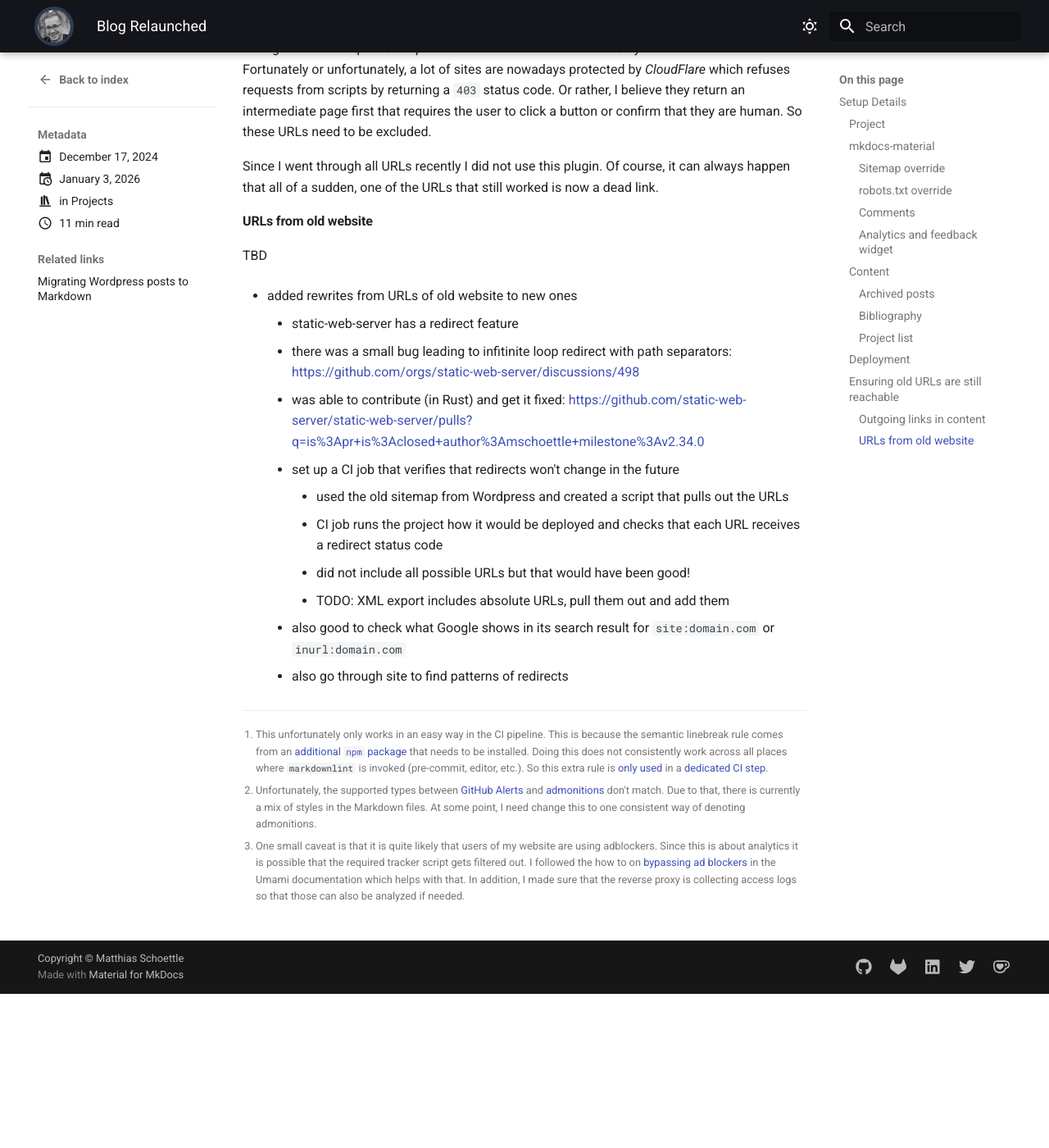
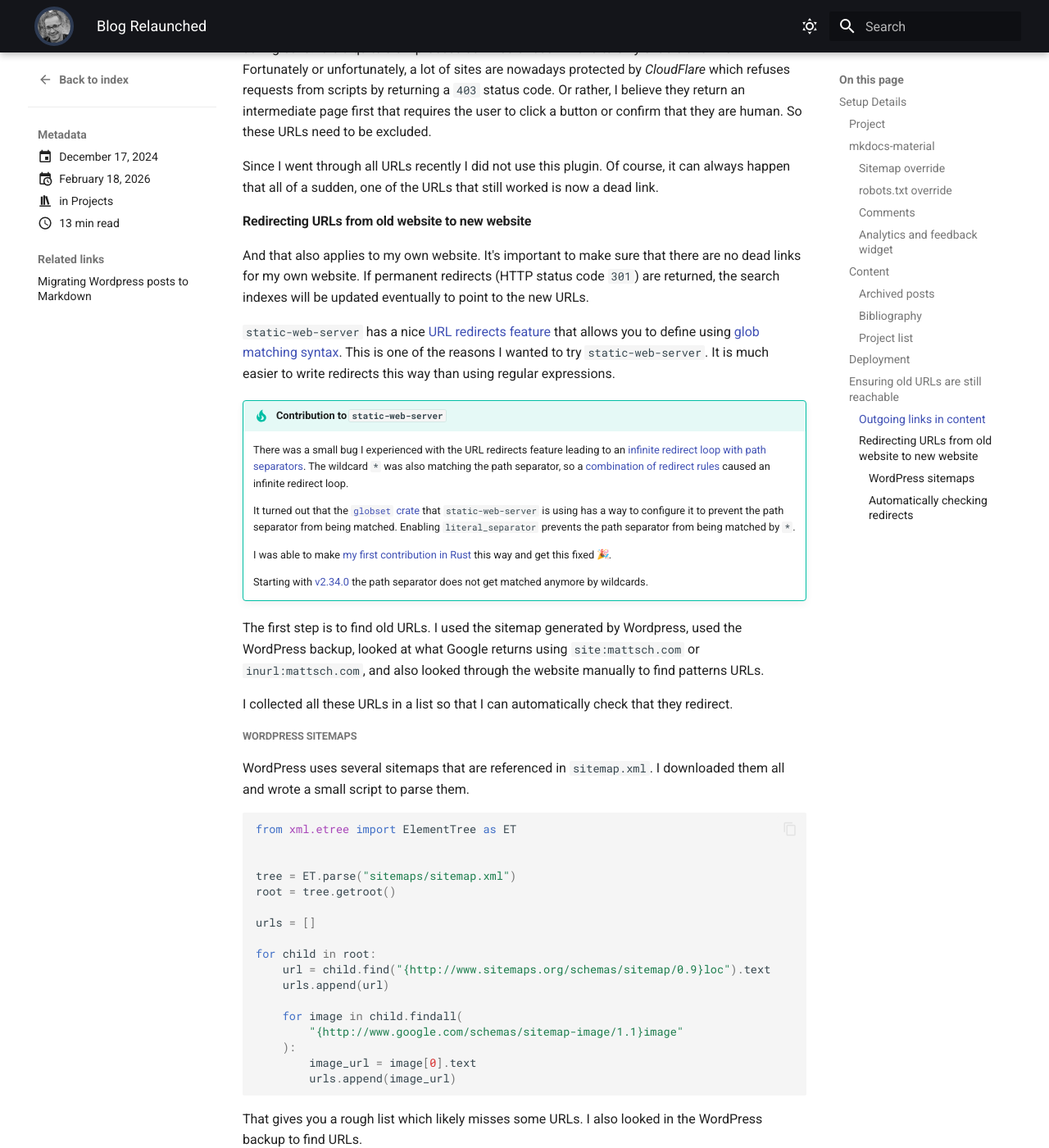
Before and after one commit to mschoettle/website, an MkDocs documentation site: the page built from docs/blog/posts/2024/blog-relaunched.md, in a window 1280 px wide and 1400 px high, scrolled down 5785 px. Shown: the whole window at 82% size. Built offline with MkDocs 1.6.1 and Material for MkDocs 9.7.7, drawn with Linux system fonts in a browser that asks for light colours; emoji names are drawn with the system emoji font; plug-ins that fetch from the network failed and are left out; before the commit the page ends 6997 px from its top, so only the background shows below that; some of the changed text lies outside the part shown.

Commit message:
finalize post

````diff
--- a/docs/blog/posts/2024/blog-relaunched.md
+++ b/docs/blog/posts/2024/blog-relaunched.md
@@ -3,7 +3,7 @@ categories:
   - Projects
 date:
   created: 2024-12-17
-  updated: 2026-01-03
+  updated: 2026-02-18
 links:
   - blog/posts/2025/migrate-wordpress-posts-markdown.md
 tags:
@@ -167,7 +167,7 @@ So when a user uses the feedback widget, an event with the URL of the current pa
 
 Some of the posts from my blog are quite old.
 I started in 2011 and those posts don't reflect what I am doing these days.
-I could have removed them, but I do believe in keeping them for historical reasons (and to avoid old links to cause 404 errors).
+I could have removed them, but I do believe in keeping them for historical reasons (and to avoid dead links).
 
 Instead, I "archived" old posts that I don't intend on keeping updated anymore.
 At first, I used [snippets](https://squidfunk.github.io/mkdocs-material/setup/extensions/python-markdown-extensions/#snippets) to include into each archived page a dedicated Markdown snippet with the archive note.
@@ -255,22 +255,147 @@ So these URLs need to be excluded.
 Since I went through all URLs recently I did not use this plugin.
 Of course, it can always happen that all of a sudden, one of the URLs that still worked is now a dead link.
 
-#### URLs from old website
+#### Redirecting URLs from old website to new website
 
-TBD
+And that also applies to my own website.
+It's important to make sure that there are no dead links for my own website.
+If permanent redirects (HTTP status code `301`) are returned, the search indexes will be updated eventually to point to the new URLs.
 
-- added rewrites from URLs of old website to new ones
+`static-web-server` has a nice [URL redirects feature](https://static-web-server.net/features/url-redirects/) that allows you to define using [glob matching syntax](<https://en.wikipedia.org/wiki/Glob_(programming)>).
+This is one of the reasons I wanted to try `static-web-server`.
+It is much easier to write redirects this way than using regular expressions.
 
-    - static-web-server has a redirect feature
-    - there was a small bug leading to infitinite loop redirect with path separators: https://github.com/orgs/static-web-server/discussions/498
-    - was able to contribute (in Rust) and get it fixed: https://github.com/static-web-server/static-web-server/pulls?q=is%3Apr+is%3Aclosed+author%3Amschoettle+milestone%3Av2.34.0
-    - set up a CI job that verifies that redirects won't change in the future
-        - used the old sitemap from Wordpress and created a script that pulls out the URLs
-        - CI job runs the project how it would be deployed and checks that each URL receives a redirect status code
-        - did not include all possible URLs but that would have been good!
-        - TODO: XML export includes absolute URLs, pull them out and add them
-    - also good to check what Google shows in its search result for `site:domain.com` or `inurl:domain.com`
-    - also go through site to find patterns of redirects
+!!! tip "Contribution to `static-web-server`"
+
+    There was a small bug I experienced with the URL redirects feature leading to an [infinite redirect loop with path separators](https://github.com/orgs/static-web-server/discussions/498).
+    The wildcard `*` was also matching the path separator, so a [combination of redirect rules](https://github.com/orgs/static-web-server/discussions/498#discussioncomment-11293253) caused an infinite redirect loop.
+
+    It turned out that the [`globset` crate](https://docs.rs/globset/0.4.15/globset/#syntax) that `static-web-server` is using has a way to configure it to prevent the path separator from being matched.
+    Enabling `literal_separator` prevents the path separator from being matched by `*`.
+
+    I was able to make [my first contribution in Rust](https://github.com/static-web-server/static-web-server/pulls?q=is%3Apr+is%3Aclosed+author%3Amschoettle+milestone%3Av2.34.0) this way and get this fixed :tada:.
+
+    Starting with [v2.34.0](https://github.com/static-web-server/static-web-server/blob/master/CHANGELOG.md#v2340---2024-12-04) the path separator does not get matched anymore by wildcards.
+
+The first step is to find old URLs.
+I used the sitemap generated by Wordpress, used the WordPress backup, looked at what Google returns using `site:mattsch.com` or `inurl:mattsch.com`, and also looked through the website manually to find patterns URLs.
+
+I collected all these URLs in a list so that I can automatically check that they redirect.
+
+##### WordPress sitemaps
+
+WordPress uses several sitemaps that are referenced in `sitemap.xml`.
+I downloaded them all and wrote a small script to parse them.
+
+```python
+from xml.etree import ElementTree as ET
+
+
+tree = ET.parse("sitemaps/sitemap.xml")
+root = tree.getroot()
+
+urls = []
+
+for child in root:
+    url = child.find("{http://www.sitemaps.org/schemas/sitemap/0.9}loc").text
+    urls.append(url)
+
+    for image in child.findall(
+        "{http://www.google.com/schemas/sitemap-image/1.1}image"
+    ):
+        image_url = image[0].text
+        urls.append(image_url)
+```
+
+That gives you a rough list which likely misses some URLs.
+I also looked in the WordPress backup to find URLs.
+
+```python
+import re
+import xml.etree.ElementTree as ET
+from pathlib import Path
+
+BACKUP_FILE = "/path/to/wordpress.backup.xml"
+URL_PREFIX = "https://mattsch.com"
+URL_RE = re.compile(r"(https://mattsch\.com[^\s]+)")
+
+
+def extract_urls(text: str) -> list[str]:
+    urls = URL_RE.findall(text)
+
+    return urls
+
+
+tree = ET.parse(BACKUP_FILE)
+root = tree.getroot()
+
+urls: set[str] = set()
+
+for element in root.iter():
+    if element.attrib.get("isPermaLink") == "false":
+        continue
+
+    if element.text and URL_PREFIX in element.text:
+        extracted_urls = extract_urls(element.text)
+
+        urls.update(extracted_urls)
+
+print(f"Found {len(urls)} old URLs.")
+```
+
+I combined all these findings to combile one `urls.json`.
+
+##### Automatically checking redirects
+
+With the above list of old URLs I wrote another script and CI job that checks that these redirect.
+
+```python title="check_redirects.py"
+import json
+import sys
+from http import HTTPStatus
+from pathlib import Path
+
+import requests
+
+
+def check_redirect(url: str) -> bool:
+    url = f"http://localhost{url}"
+    print(f"checking URL: {url}")
+    response = requests.get(url)
+
+    if response.status_code != HTTPStatus.OK:
+        print(f"ERROR: URL {url} returned: {response.status_code}")
+        return False
+
+    return True
+
+
+with Path(".github/redirects/urls.json").open() as fd:
+    urls = json.load(fd)
+
+result = True
+
+for url in urls:
+    result &= check_redirect(url)
+
+if not result:
+    sys.exit(1)
+```
+
+I then run the stack how it would be in production via `docker compose` in a CI job and check all redirects (hence the local host).
+
+```yaml "check redirects workflow steps (excerpt)"
+steps:
+  # after checkout
+  - name: Run the stack
+    run: docker compose up --build -d
+  - name: Check redirects
+    run: uv run --script .github/redirects/check_redirects.py
+  - name: Stop stack
+    run: docker compose down
+```
+
+This way we can make sure that redirects won't change in the future.
 
 [^1]: This unfortunately only works in an easy way in the CI pipeline.
     This is because the semantic linebreak rule comes from an [additional `npm` package](https://www.npmjs.com/package/markdownlint-rule-max-one-sentence-per-line) that needs to be installed.
````
